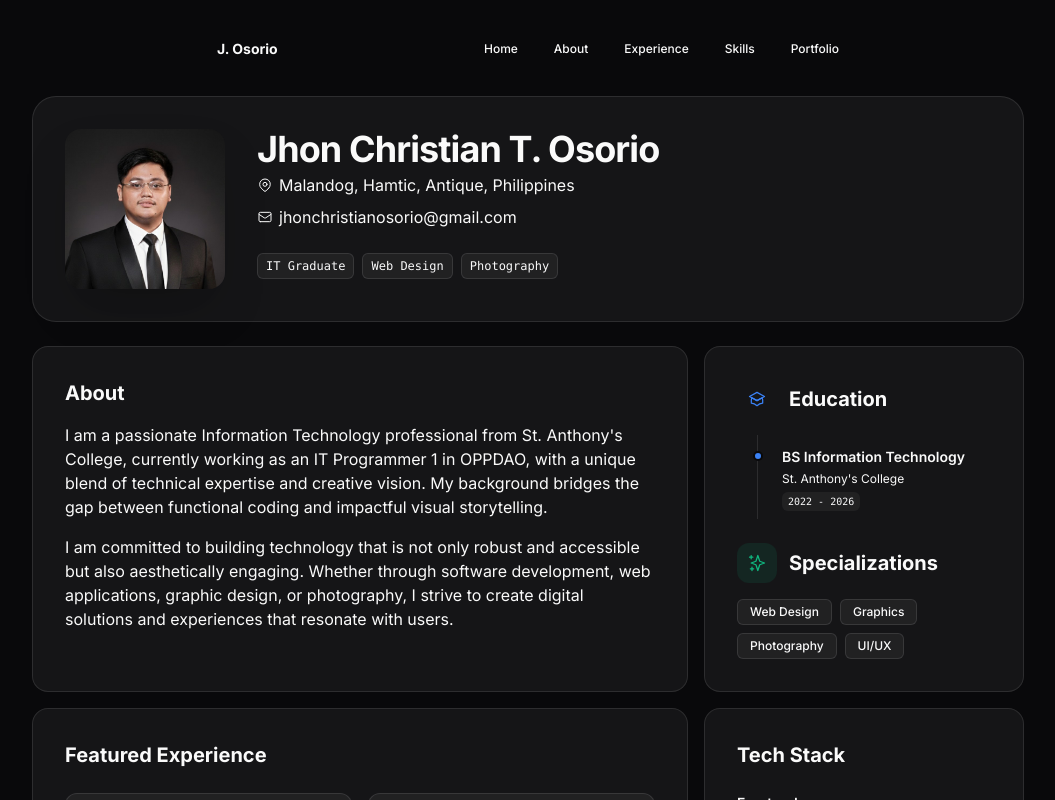
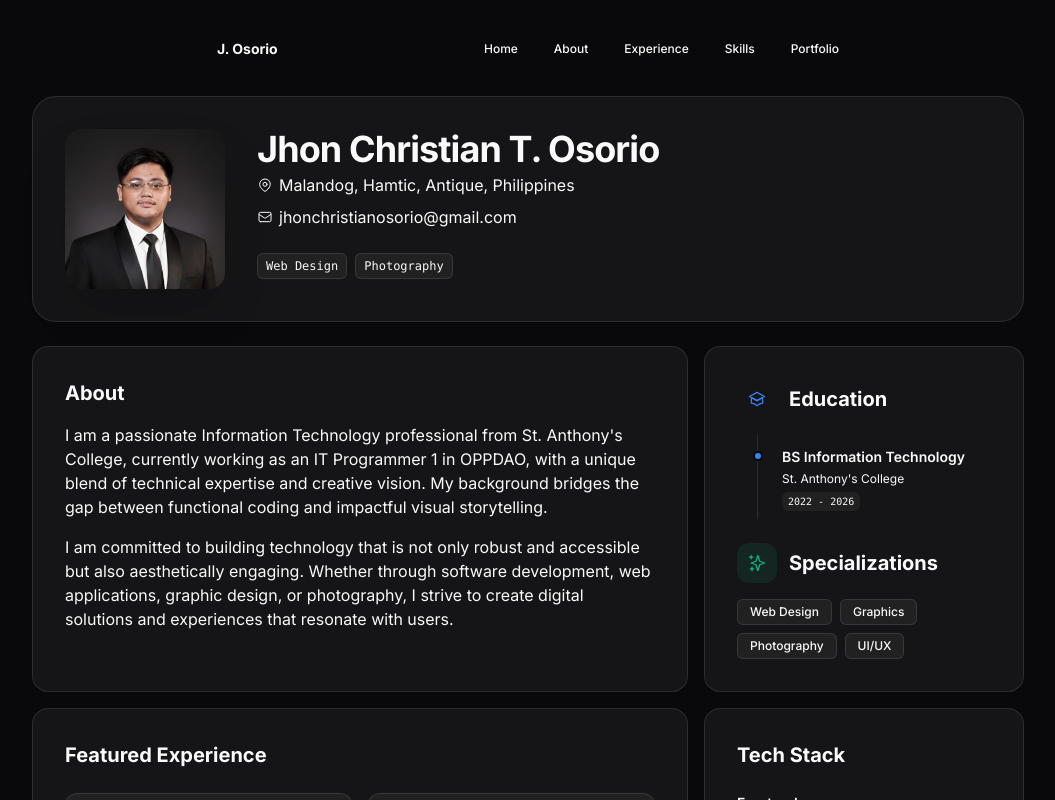
Before and after one commit to Chubs-png/my-portfolio, a React (Vite) app: page / in a window 1280 px wide. Shown: the top 800 px of the page, without its empty margins (112-1167 px from the left). Built offline with nearby package versions, Linux system fonts and the light colour scheme.

Commit message:
Update Hero.jsx

```diff
--- a/src/components/Hero.jsx
+++ b/src/components/Hero.jsx
@@ -30,7 +30,6 @@ const Hero = () => {
           </div>
 
           <div className="mt-6 flex flex-wrap justify-center md:justify-start gap-2">
-            <span className="text-xs font-mono px-2 py-1 rounded-md bg-white/5 text-foreground/80 border border-white/10">IT Graduate</span>
             <span className="text-xs font-mono px-2 py-1 rounded-md bg-white/5 text-foreground/80 border border-white/10">Web Design</span>
             <span className="text-xs font-mono px-2 py-1 rounded-md bg-white/5 text-foreground/80 border border-white/10">Photography</span>
           </div>
```
